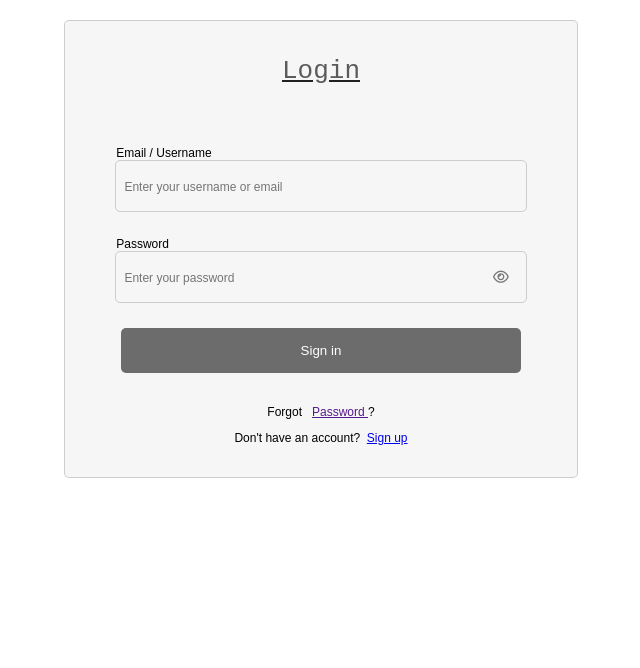
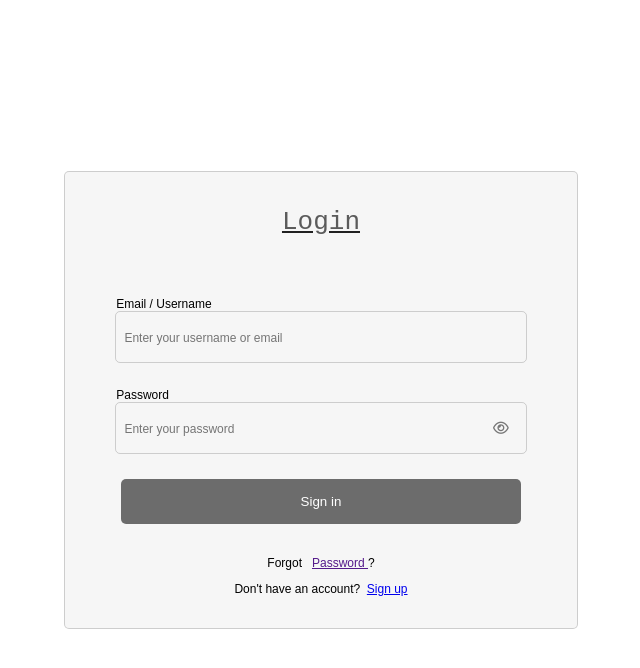
Before and after one commit to Shemaremy/Login-Authenticator, a React (Vite) app in the folder Authenticator/: page / in a window 1280 px wide. Shown: the top 668 px of the page, without its empty margins (319-959 px from the left). Built offline with nearby package versions, Linux system fonts and the light colour scheme.

Commit message:
commit 007

```diff
--- a/Authenticator/src/App.css
+++ b/Authenticator/src/App.css
@@ -2,17 +2,12 @@ body {
   margin: 0;
   height: 100vh;
   width: 100vw;
-  height: auto;
   overflow-x: hidden;
-  overflow-y: hidden;
 }
 
 #root {
   width: 100%;
   height: 100%;
-  padding-top: 20px;
-  align-content: center;
-  margin: 0 auto;
 }
 
 .App {
```
